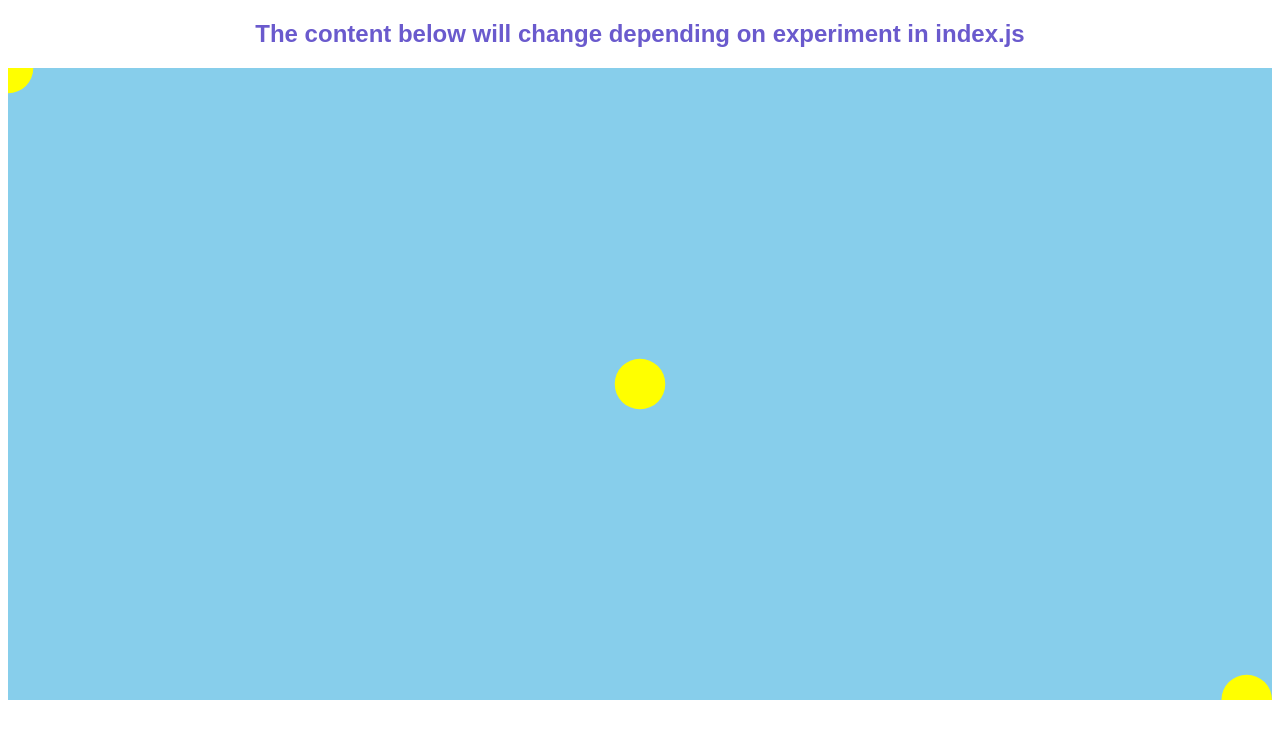
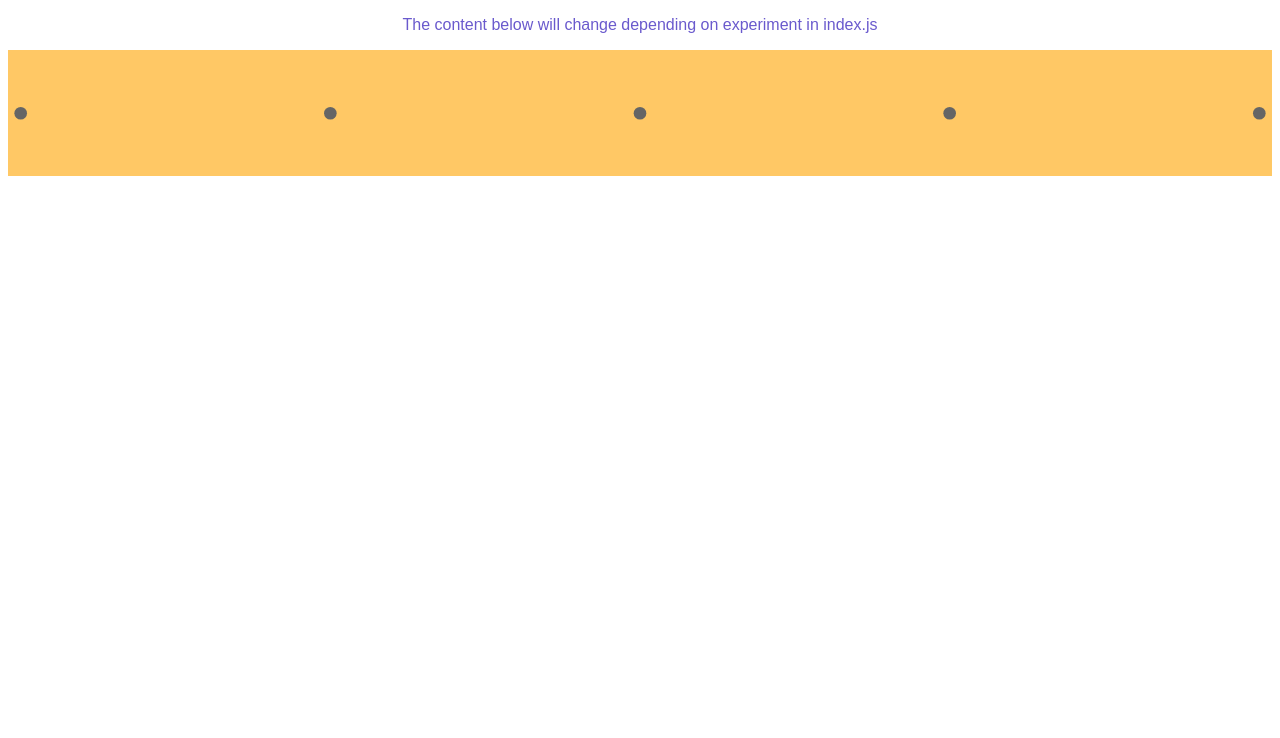
Before and after one commit to shwetapurushe/d3_playground, a website built with webpack: page src/index.html in a window 1280 px wide. Built offline with nearby package versions, Linux system fonts and the light colour scheme.

Commit message:
understanding the coordinate systems for X and Y scales

```diff
--- a/src/index.html
+++ b/src/index.html
@@ -8,7 +8,7 @@
   </head>
 
   <body>
-    <h2>The content below will change depending on experiment in index.js</h2>
+    <p>The content below will change depending on experiment in index.js</p>
     <script src="https://d3js.org/d3.v5.min.js"></script>
   </body>
 
--- a/src/scripts/index.js
+++ b/src/scripts/index.js
@@ -13,10 +13,14 @@ import '../styles/index.scss';
 // console.log(x);
 
 /************* HELLO D3 WORLD******************/
-import{hello_d3_world} from './Hello_D3World';
-hello_d3_world();
+// import{hello_d3_world} from './Hello_D3World';
+// hello_d3_world();
 
 
 /************* ANIMTED CURVE******************/
 // import {animate_curve} from './AnimateCurve.js';
 // animate_curve();
+
+
+import {draw_scale} from './scales/scales_1.js';
+draw_scale();
--- /dev/null
+++ b/src/scripts/scales/scales_1.js
@@ -0,0 +1,101 @@
+/*
+EXPLANATION OF THE Y SCALE BETWEEN VIEWBOX AND DATA COORDINATES
+
+(0,0) on the viewbox coordinate system is the               top left
+(0,0) on the user coodinate system (what we're used to ) is bottom left
+Hence flipped
+
+
+Ignoring margins for simplicity of math
+extent of data                  0 -- 10
+range of y                      0 -- size.height (dim of Viewbox)
+actual range of y               size.height -- 0 (viewbox coordinate system if flipped on Y compared to the user coordinate system)
+in this example                 100         -- 0
+
+so
+
+0   -- 10  data
+↓↓↓↓↓↓↓↓
+100 -- 0   coordinate system
+
+1 data unit
+↓↓↓↓↓↓↓↓
+10 coordinate units
+
+to represent 25 coordinate units (25 on a chart/graph eg. scatter plot)
+1 ---> 10
+? <--- 25
+
+25/10 = 2.5
+
+*
+*/
+
+
+
+function draw_scale() {
+
+  var margin = ({
+    top: 10,
+    right: 10,
+    bottom: 10,
+    left: 10
+  });
+  var size = ({
+    width: Math.min(window.innerWidth, 1000),
+    height: 100
+  }); //size of the svg
+
+  console.log("Size of ViewBox is", size);
+
+  var  data = [
+    { gpa: 0, height: 0 },
+    { gpa: 100, height: 50 },
+    { gpa: 250, height: 75 }
+  ];
+
+  var data1 = [ 0, 2.5, 5, 7.5, 10 ];
+  const svg = d3.select("body").append("svg")
+                //.attr("width", )
+                .attr("viewBox", [0, 0, size.width, size.height])
+                .style("background-color", "orange")
+                .style("opacity", 0.6);
+
+// WITH all these calculations, we dont need a G to show the data
+  // var g = svg.append("g")
+  //   .attr("width", size.width).attr("height",  size.height)
+  //   .attr(
+  //     "transform",
+  //     //"translate(" + size.width / 4 + "," + size.height / 4 + ")"
+  //     "translate(" + 10 + "," + 10 + ")"
+  //   );
+
+  const x_scale = d3.scaleLinear()
+                .domain(d3.extent(data1))
+                .range([margin.left, size.width - margin.right]); /*To accommodate the entire circle */
+                //.range([0, size.width]);
+
+  const y_scale = d3.scaleLinear()
+                .domain(d3.extent(data1))
+                //.range([size.height - margin.bottom , margin.top]); /*To accommodate the entire circle */
+                .range([size.height, 0]); //flip the Y axis coordinate (ViewBox is reverse of normal coordinate system for Y)
+
+  console.log("Y scale transformation", y_scale(5)); //first is 100 along with margins = 80
+
+
+  var circles = svg.selectAll("circles")
+                .data(data1)
+                .enter()
+                .append("circle")
+                .attr("r", 5)
+                .attr("cx", (d) => {
+                  return x_scale(d);
+                })
+                .attr("cy", y_scale(5)) // how did i arrive at 2.5 ? explaination above
+                ;
+
+}
+
+export {
+  draw_scale
+};
--- a/src/styles/index.scss
+++ b/src/styles/index.scss
@@ -5,6 +5,6 @@ body {
   font-family: sans-serif;
 }
 
-h2 {
+p {
   text-align: center;
 }
```
